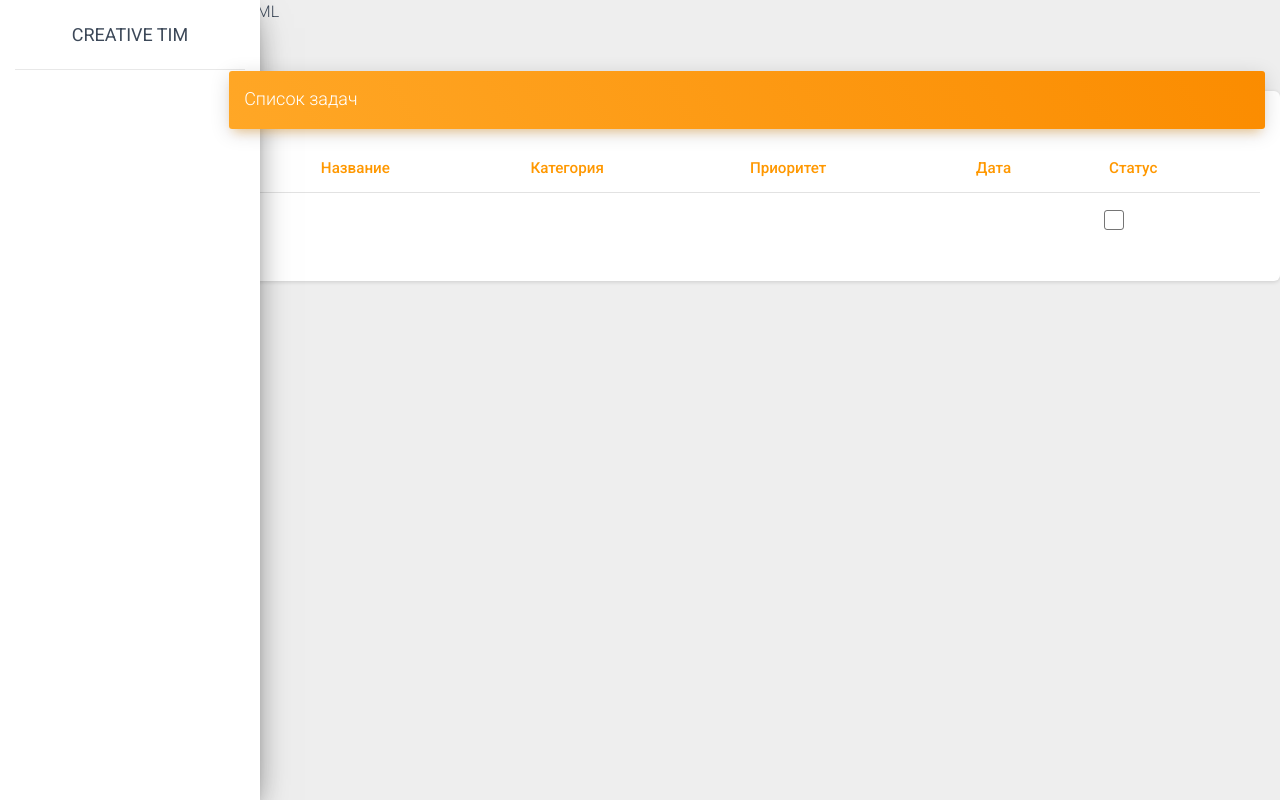
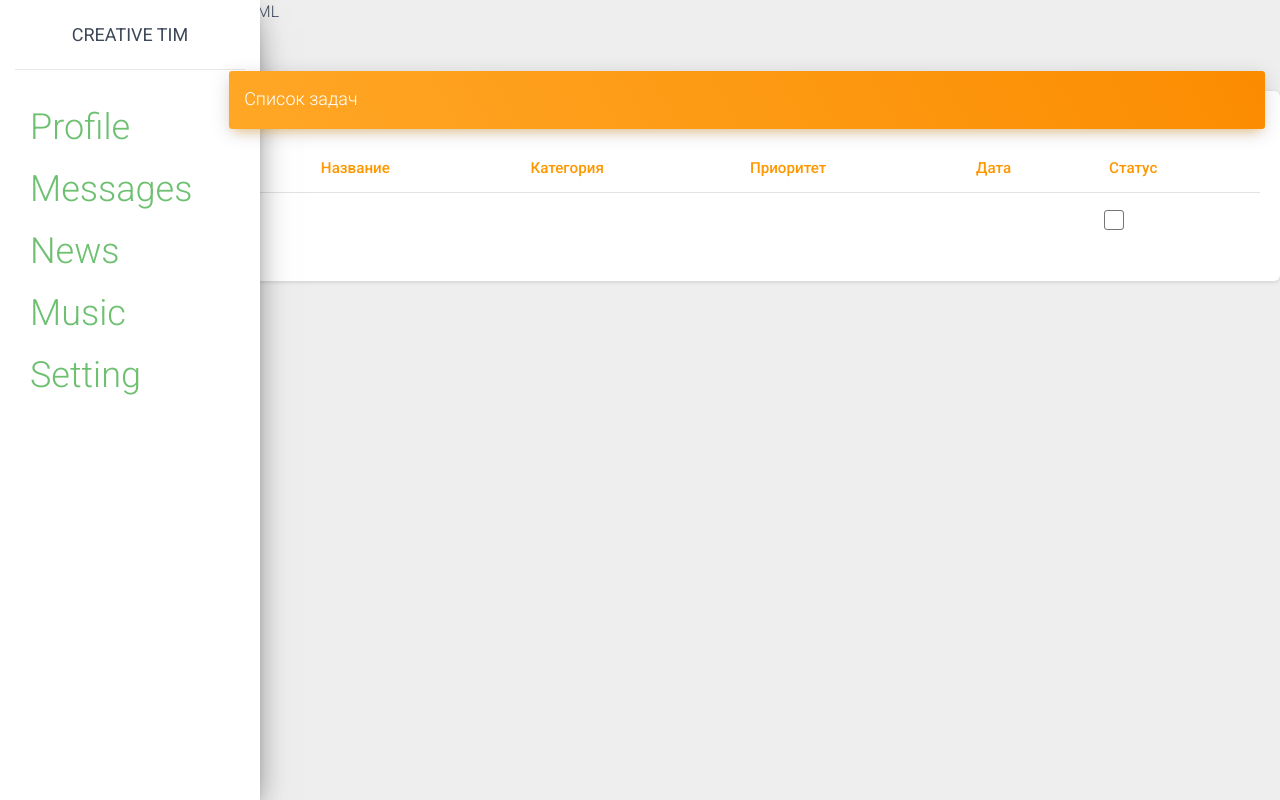
Before and after one commit to mossberg500/zabiray-react, a React (Create React App) app: page / in a window 1280 px wide. Built offline with nearby package versions, Linux system fonts and the light colour scheme.

Commit message:
добавил тестовые строки в категории 07092021

```diff
--- a/src/app/views/Offers/Offers.js
+++ b/src/app/views/Offers/Offers.js
@@ -1,5 +1,5 @@
 import React from 'react';
-import './offers.css';
+import './Offers.css';
 
 const Offers = () => {
     return (
--- a/src/app/views/categories/Categories.js
+++ b/src/app/views/categories/Categories.js
@@ -1,5 +1,6 @@
 import React from 'react';
-import './categories.css';
+import './Categories.css';
+import CategoryItem from "./categoryItem/CategoryItem";
 
 const Categories = () => {
     return (
@@ -14,7 +15,7 @@ const Categories = () => {
                     <li
                         className="nav-item pointer">
                         <a class=" nav-link">
-                            <p></p>
+                            <p><CategoryItem/></p>
                         </a>
                     </li>
                 </ul>
--- /dev/null
+++ b/src/app/views/categories/categoryItem/CategoryItem.jsx
@@ -0,0 +1,28 @@
+import React from 'react';
+import classes from './CategoryItem.module.css'
+
+const CategoryItem = () => {
+    return (
+        <div>
+            <div className={classes.item}>
+                <h2>Profile</h2>
+            </div>
+            <div className={classes.item}>
+                <h2>Messages</h2>
+            </div>
+            <div className={classes.item}>
+                <h2>News</h2>
+            </div>
+            <div className={classes.item}>
+                <h2>Music</h2>
+            </div>
+            <div className={classes.item}>
+                <h2>Setting</h2>
+            </div>
+
+
+        </div>
+    )
+};
+
+export default CategoryItem;
--- /dev/null
+++ b/src/app/views/categories/categoryItem/CategoryItem.module.css
@@ -0,0 +1,3 @@
+.item {
+    color: #6ec071;
+}
```
Also changed, not shown: src/app/views/Offers/Offers.css (renamed from src/app/views/Offers/offers.css), src/app/views/categories/Categories.css (added), src/app/views/categories/categories.css (deleted).
